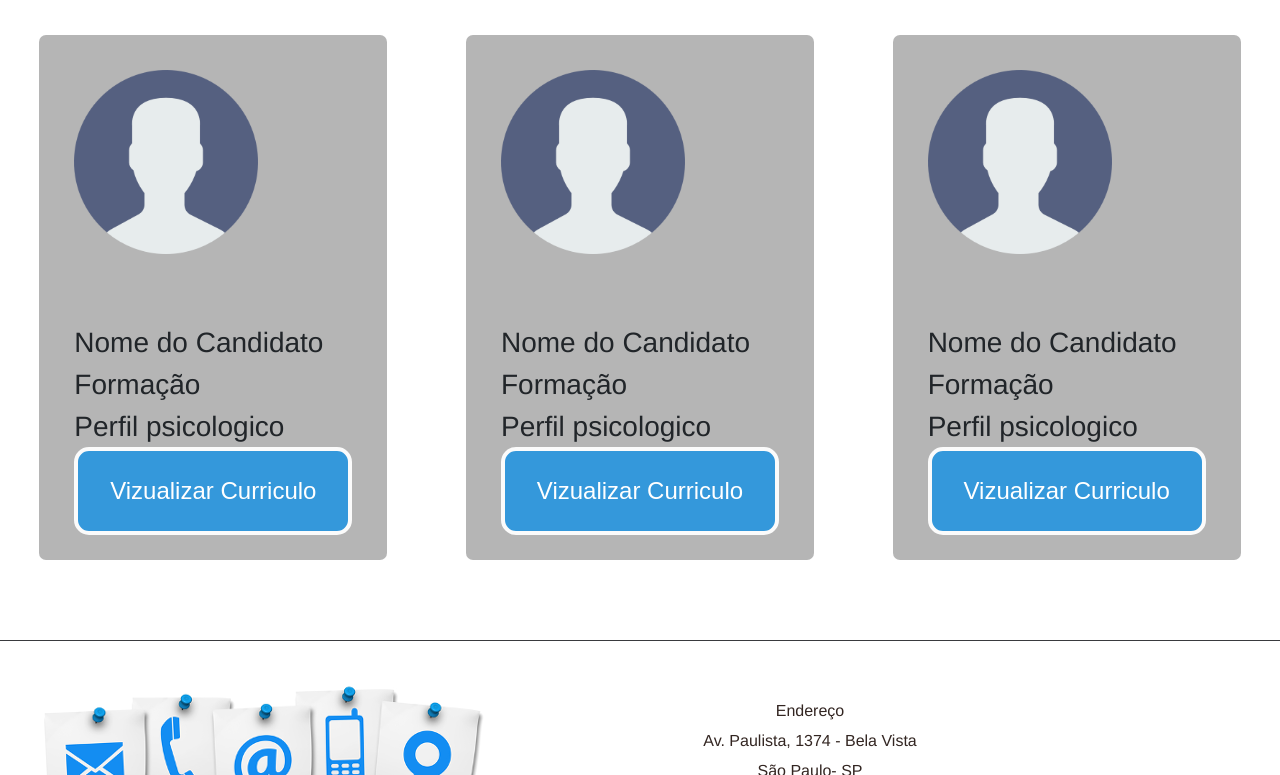
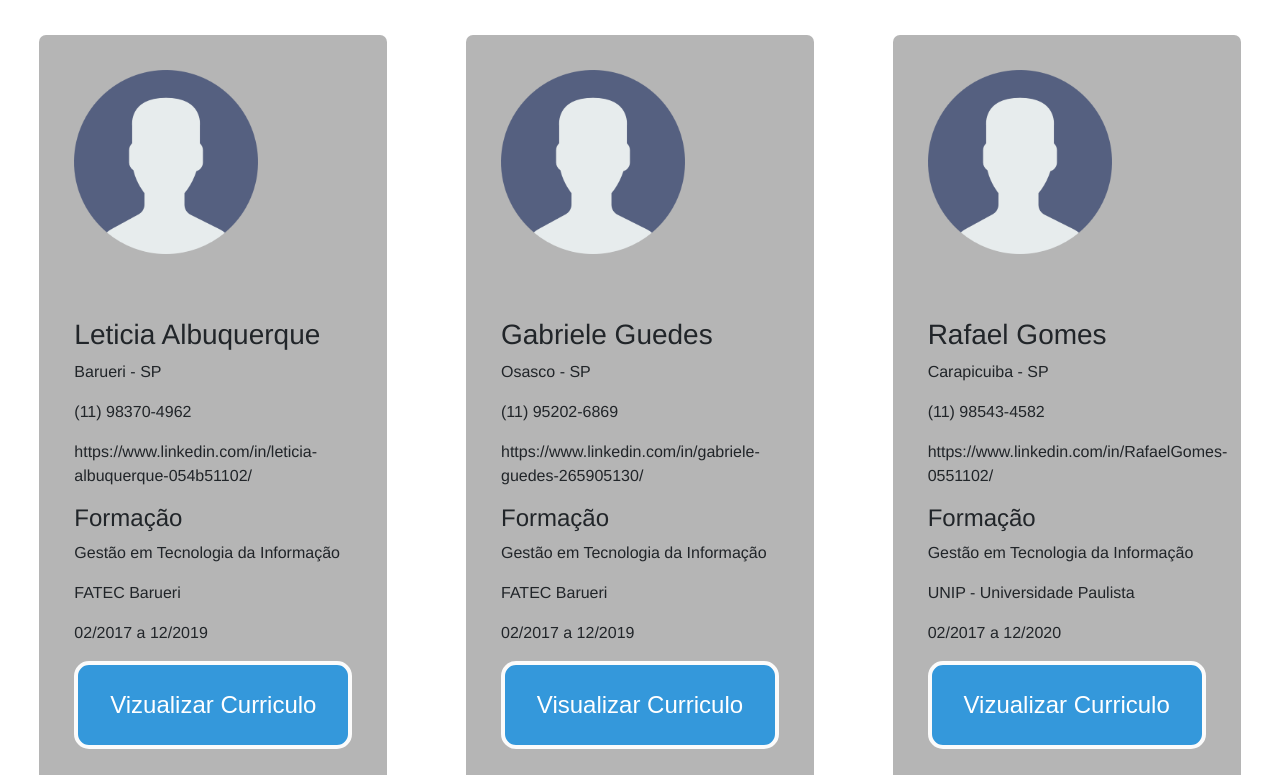
Before and after one commit to lalbuque/Banco-de-talentos, a website: page search.html in a window 1280 px wide. Shown: the part 177-952 px from the top of the page. Drawn offline with nearby package versions, Linux system fonts and the light colour scheme.

Commit message:
Altera pagina de pesquisa e visualização do curriculo

```diff
--- a/search.html
+++ b/search.html
@@ -77,11 +77,29 @@
                                 <img src="image/login.png" alt="image do perfil">
                             </div>
 
-                            <h3>Nome do Candidato</h3>
+                            <h3 class="name">Leticia Albuquerque</h3>
+                            <P>Barueri - SP</P>
+                            <p>
+                            (11) 98370-4962
+                            </p>
+                            <p>
+                             https://www.linkedin.com/in/leticia-albuquerque-054b51102/
 
-                            <h3>Formação</h3>
+                            </p>
 
-                            <h3>Perfil psicologico</h3>
+                            <h4>Formação</h4>
+
+                            <div>
+                                    <p>
+                                       Gestão em Tecnologia da Informação
+                                    </p>
+                                    <p>
+                                        FATEC Barueri
+                                    </p>
+                                    <p>
+                                        02/2017 a 12/2019
+                                    </p>
+                            </div>
 
                             <div class="submit">
                                 <input type="submit" value="Vizualizar Curriculo" id="button-blue" />
@@ -98,12 +116,75 @@
                             <div class="profileImg">
                                 <img src="image/login.png" alt="image do perfil">
                             </div>
-                            <h3>Nome do Candidato</h3>
 
-                            <h3>Formação</h3>
+                            <h3 class="name">Gabriele Guedes</h3>
+                            <P>Osasco - SP</P>
+                            <p>
+                            (11) 95202-6869
+                            </p>
+                            <p>
+                             https://www.linkedin.com/in/gabriele-guedes-265905130/
 
-                            <h3>Perfil psicologico</h3>
+                            </p>
 
+                            <h4>Formação</h4>
+
+                            <div>
+                                    <p>
+                                       Gestão em Tecnologia da Informação
+                                    </p>
+                                    <p>
+                                        FATEC Barueri
+                                    </p>
+                                    <p>
+                                        02/2017 a 12/2019
+                                    </p>
+                            </div>
+
+
+
+                            <div class="submit">
+                                    <a href="vizualizarcurriculo.html">
+                                        <button type="button" id="button-blue">Visualizar Curriculo</button>
+                                        <div class="ease"></div>
+                                    </a>
+                                </div>
+
+                    </div>
+                </div>
+            </div>
+
+            <div class="display">
+                <div id="form-main">
+                    <div id="form-div">
+                        <form class="form" id="form1">
+                            <div class="profileImg">
+                                <img src="image/login.png" alt="image do perfil">
+                            </div>
+
+                            <h3 class="name">Rafael Gomes</h3>
+                            <P>Carapicuiba - SP</P>
+                            <p>
+                            (11) 98543-4582
+                            </p>
+                            <p>
+                             https://www.linkedin.com/in/RafaelGomes-0551102/
+
+                            </p>
+
+                            <h4>Formação</h4>
+
+                            <div>
+                                    <p>
+                                       Gestão em Tecnologia da Informação
+                                    </p>
+                                    <p>
+                                        UNIP -  Universidade Paulista
+                                    </p>
+                                    <p>
+                                        02/2017 a 12/2020
+                                    </p>
+                            </div>
                             <div class="submit">
                                 <input type="submit" value="Vizualizar Curriculo" id="button-blue" />
                                 <div class="ease"></div>
@@ -111,26 +192,7 @@
                     </div>
                 </div>
             </div>
-            <div class="display">
-                <div id="form-main">
-                    <div id="form-div">
-                        <form class="form" id="form1">
-                            <div class="profileImg">
-                                <img src="image/login.png" alt="image do perfil">
-                            </div>
-                            <h3>Nome do Candidato</h3>
 
-                            <h3>Formação</h3>
-
-                            <h3>Perfil psicologico</h3>
-
-                            <div class="submit">
-                                <input type="submit" value="Vizualizar Curriculo" id="button-blue" />
-                                <div class="ease"></div>
-                            </div>
-                    </div>
-                </div>
-            </div>
         </div>
     </section>
 
--- a/style/search.css
+++ b/style/search.css
@@ -9,6 +9,10 @@
 
 }
 
+.name{
+	font-family: inherit;
+	margin-top: -1vh;
+}
 
 
 .pesquisa{
@@ -42,7 +46,7 @@
 	background-color:rgba(72,72,72,0.4);
 	padding:35px 35px 35px 35px;
     width: 348px;
-
+    height: 111vh;
     margin-top:30px;
     -moz-border-radius: 7px;
     -webkit-border-radius: 7px;
@@ -124,7 +128,7 @@ input:focus, textarea:focus {
 	-webkit-transition: all 0.3s;
 	-moz-transition: all 0.3s;
 	transition: all 0.3s;
-    margin-top:-4px;
+
     font-weight: 700px;
 }
 
--- a/style/static.css
+++ b/style/static.css
@@ -101,6 +101,7 @@
     color: inherit;
     font-weight: bold;
     padding: 0 10px;
+    text-decoration: none;
     text-decoration: none;
 }
 
```
Also changed, not shown: curriculo.html (+7 -3 lines), index.html (+1 -7 lines), style/curriculo.css (+37 -1 lines), usuario-empresa.html (+9 -5 lines), vizualizarcurriculo.html (+27 -4 lines).
